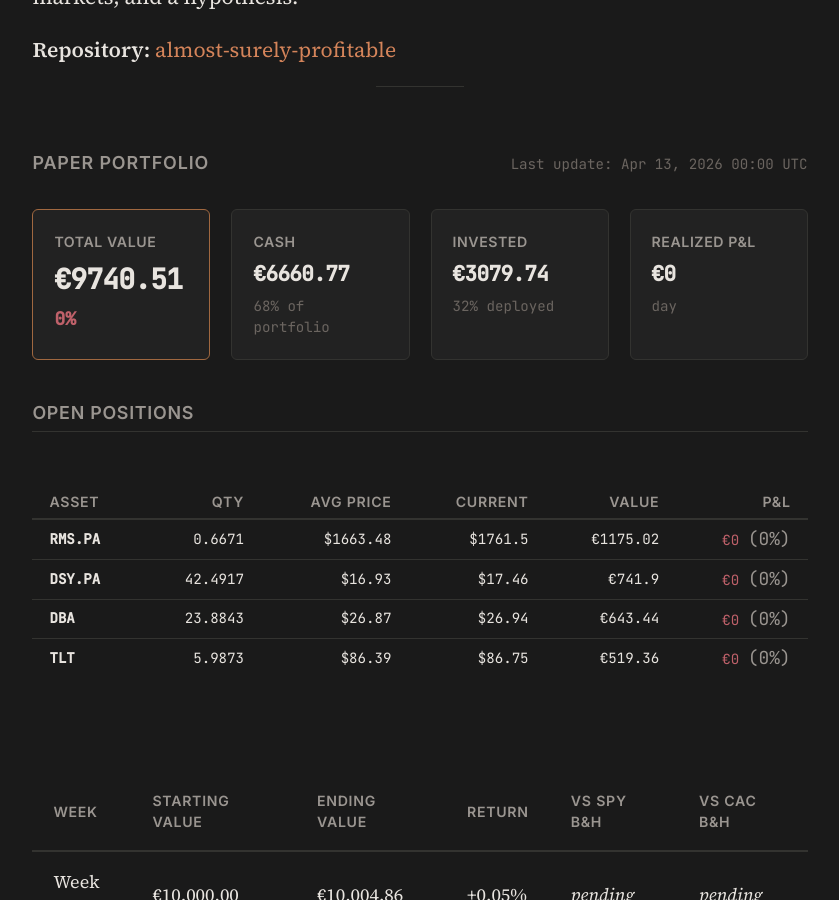
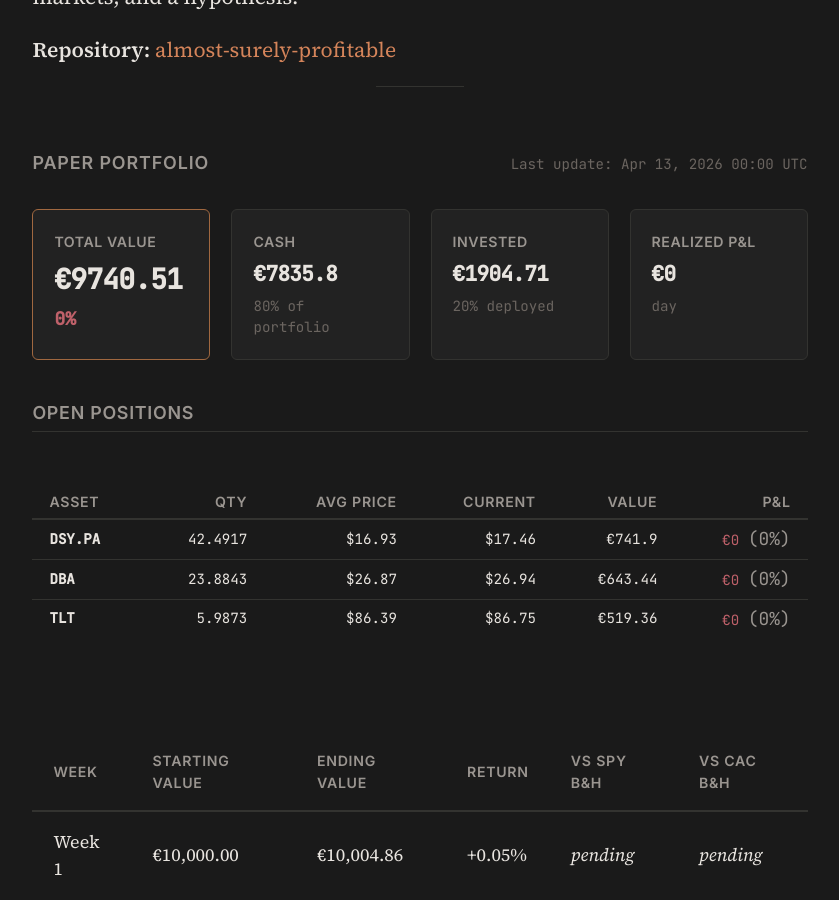
Before and after one commit to Alm0stSurely/alm0stsurely.github.io, a Jekyll site: the page built from trading.md, in a window 1280 px wide and 900 px high, scrolled down 959 px. Shown: the whole window, without its empty margins (220-1059 px from the left). Built offline with Jekyll 4.4.1, drawn with Linux system fonts in a browser that asks for light colours.

Commit message:
Update portfolio data — RMS.PA position closed, realized PnL improved

```diff
--- a/_data/portfolio.json
+++ b/_data/portfolio.json
@@ -1,19 +1,10 @@
 {
   "total_value": 9740.51,
-  "cash": 6660.77,
-  "cash_pct": 68.4,
-  "realized_pnl": -512.24,
+  "cash": 7835.80,
+  "cash_pct": 80.45,
+  "realized_pnl": -446.86,
   "last_updated": "2026-04-13",
   "positions": [
-    {
-      "ticker": "RMS.PA",
-      "quantity": 0.6671,
-      "avg_price": 1663.48,
-      "current_price": 1761.50,
-      "market_value": 1175.02,
-      "unrealized_pnl": 65.38,
-      "unrealized_pnl_pct": 5.89
-    },
     {
       "ticker": "DSY.PA",
       "quantity": 42.4917,
```
